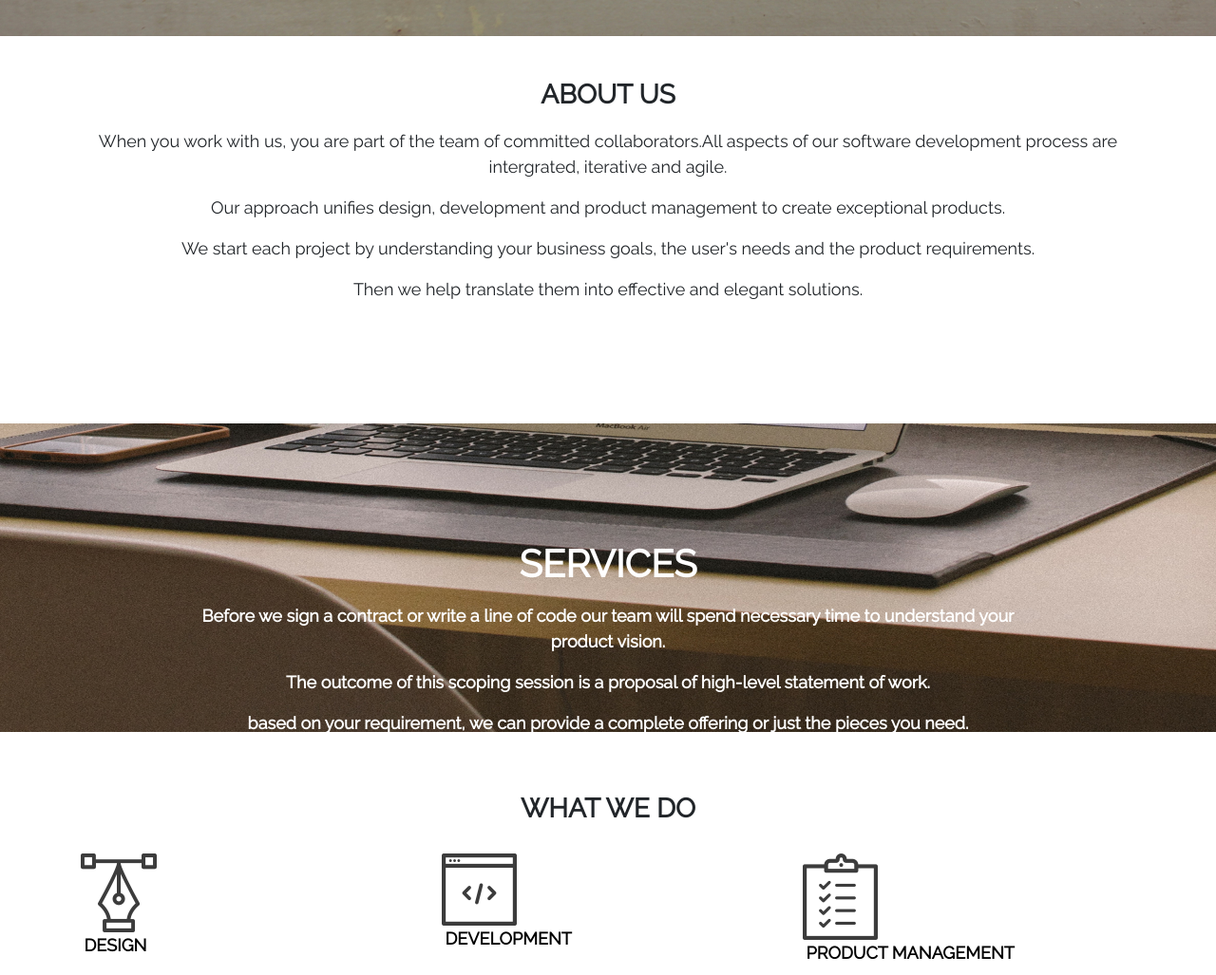
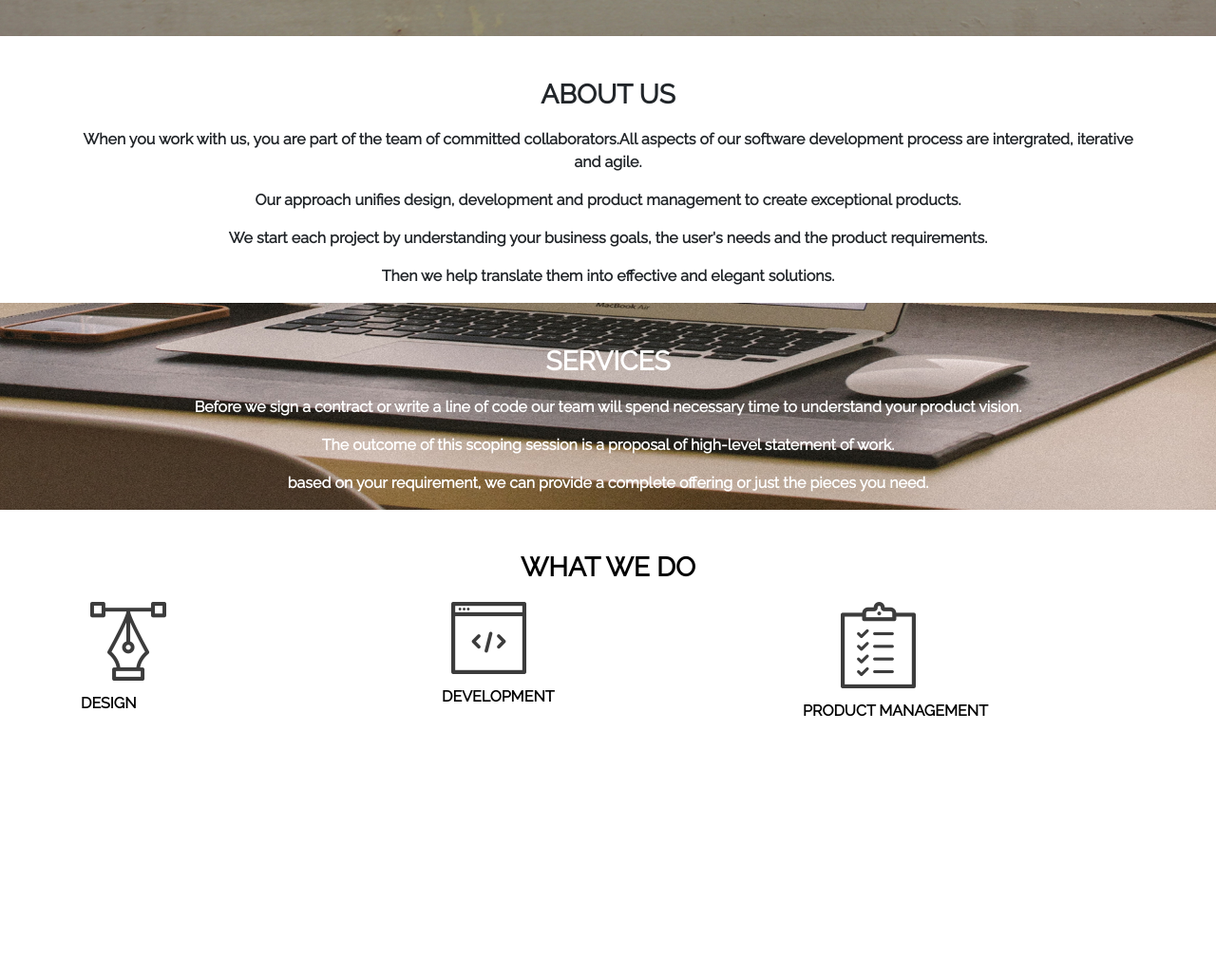
Before and after one commit to peterndungukamau/Delani-Studio, a plain HTML site: page index.html in a window 1280 px wide. Shown: the part 700-1727 px from the top of the page at 95% size. After the commit the page ends 1469 px from the top, so only its background shows below. Drawn offline with Linux system fonts and the light colour scheme.

```diff
--- a/css/style.css
+++ b/css/style.css
@@ -8,11 +8,6 @@
   background-image: url(../img/h_img.jpg);
   background-repeat: no-repeat;
   background-size: cover;
-}
-
-.responsive{
-  height:auto;
-  width:100%;
 }
 
 .caption h1{
@@ -76,45 +71,53 @@
 
 .about p{
 text-align: center;
-font-weight: 500;
-font-size: 18px;
+font-weight: 600;
+font-size: 16px;
 }
 
-.services{
+.service{
   background-image: url(../img/s_image.jpg);
   background-repeat: no-repeat;
-  background-size: contain;
+  background-size: cover;
 }
 
-
-.servicess h1{
-  text-align: center;
-  color: white;
-  font-size: 40px;
-  text-transform: uppercase;
-  font-weight: 700;
-  padding: 1%;
-}
-
-.servicess p{
-  color: white;
-  text-align: center;
-  font-size: 18px;
-  font-weight: 700;
-}
-
-.wedo h1{
-  padding: 4% 0% 2% 0%;
+.service h1{
+  padding: 4% 0% 1% 0%;
   text-align: center;
   text-transform: uppercase;
   font-weight: 600;
   font-size:28px;
+  color: white;
 }
 
-.wedo h5{
-  color: rgb(0, 0, 0);
-  font-size: 18px;
+.service p{
+text-align: center;
+font-weight: 600;
+font-size: 16px;
+color: white;
+}
+
+.what h1{
+  padding: 4% 0% 1% 0%;
+  text-align: center;
   text-transform: uppercase;
   font-weight: 600;
-  padding: 1%;
+  font-size:28px;
+  color:black;
 }
+
+.what h5{
+  padding: 4% 0% 1% 0%;
+  text-transform: uppercase;
+  font-weight: 600;
+  font-size:16px;
+  color:black;
+}
+
+.duct img{
+  margin-left: 40px;
+}
+
+.sim img{
+  margin-left: 10px;
+}
--- a/index.html
+++ b/index.html
@@ -35,39 +35,33 @@
 </div>
 </div>
 <div class="container">
-<div class="about">
+<div class="row">
+<div class="col-md-12 about">
 <h1>About Us</h1>
 <p>When you work with us, you are part of the team of committed collaborators.All aspects of our software development process are intergrated, iterative and agile.</p>
 <p>Our approach unifies design, development and product management to create exceptional products.</p><p> We start each project by understanding your business goals,
   the user's needs and the product requirements.</p><p> Then we help translate them into effective and elegant solutions.</p>
 </div>
 </div>
-<div class="col-md-12 spacer"></div>
-<div class="container-fluid services">
+</div>
+<div class="container-fluid service">
 <div class="container">
 <div class="row">
-<div class="col-md-12 spacer"></div>
 <div class="col-md-12">
-<div class="row">
-<div class="col-md-1"></div>
-<div class="col-md-10 servicess">
 <h1>Services</h1>
-<p>Before we sign a contract or write a line of code our team will spend necessary time to understand your product vision.</p>
-<p>The outcome of this scoping session is a proposal of high-level statement of work.</p>
-<p>based on your requirement, we can provide a complete offering or just the pieces you need.</p>
-</div>
-<div class="col-md-1"></div>
+<p>Before we sign a contract or write a line of code our team will spend necessary  time to understand your product vision.</p>
+<p>The outcome of this scoping session is a proposal of high-level statement of work. </p><p>based on your requirement, we can provide a complete offering or just the pieces
+  you need.</p><p></p>
 </div>
 </div>
 </div>
 </div>
-</div>
-<div class="container wedo">
-<h1>What we do</h1>
+<div class="container what">
 <div class="row">
-<div class="col-md-4"><img src="img/design_icon.png" alt="design" class="img-responsive"><h5>Design</h5></div>
-<div class="col-md-4"><img src="img/dev_icon.png" alt="dev" class="img-responsive"><h5>Development</h5></div>
-<div class="col-md-4"><img src="img/product_icon.png" alt="product" class="img-responsive"><h5>Product Management</h5></div>
+<div class="col-md-12"><h1>What We Do</h1></div>
+<div class="col-md-4 sim"><img src="img/design_icon.png" alt="design" class="img-responsive"><h5>design</h5></div>
+<div class="col-md-4 sim"><img src="img/dev_icon.png" alt="dev"class="img-responsive"><h5>development</h5></div>
+<div class="col-md-4 duct"><img src="img/product_icon.png" alt="pro" class="img-responsive"><h5>Product management</h5></div>
 </div>
 </div>
 </body>
```
Also changed, not shown: test.html (added, +83 -0 lines).
